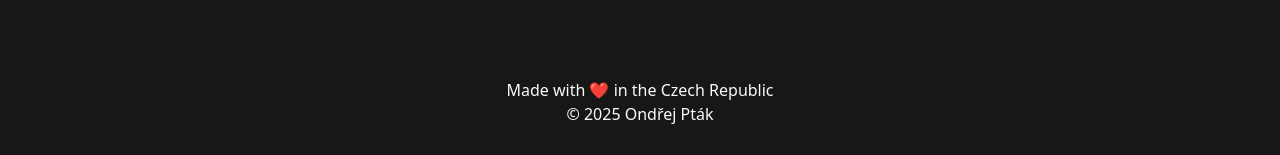
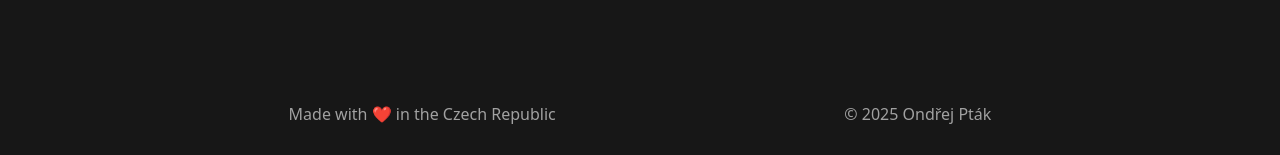
Before and after one commit to florixak/ondrej-portfolio, a Next.js app: page /en/work in a window 1280 px wide. Shown: the part 954-1109 px from the top of the page. Before the commit the page ends 1088 px from the top, so only its background shows below. Built offline with nearby package versions, Linux system fonts and the light colour scheme.

Commit message:
Update Footer layout and styling
Changed the Footer component to use a flex row layout with evenly spaced items, increased height, and applied muted foreground text color for improved appearance.

```diff
--- a/components/Footer.tsx
+++ b/components/Footer.tsx
@@ -3,7 +3,7 @@ import { getTranslations } from "next-intl/server";
 const Footer = async () => {
   const t = await getTranslations("footer");
   return (
-    <footer className="flex items-center justify-center flex-col w-full h-16">
+    <footer className="flex items-center justify-evenly flex-row w-full h-22 text-muted-foreground">
       <p className="text-center">{t("text")}</p>
       <p>© {new Date().getFullYear()} Ondřej Pták</p>
     </footer>
```
